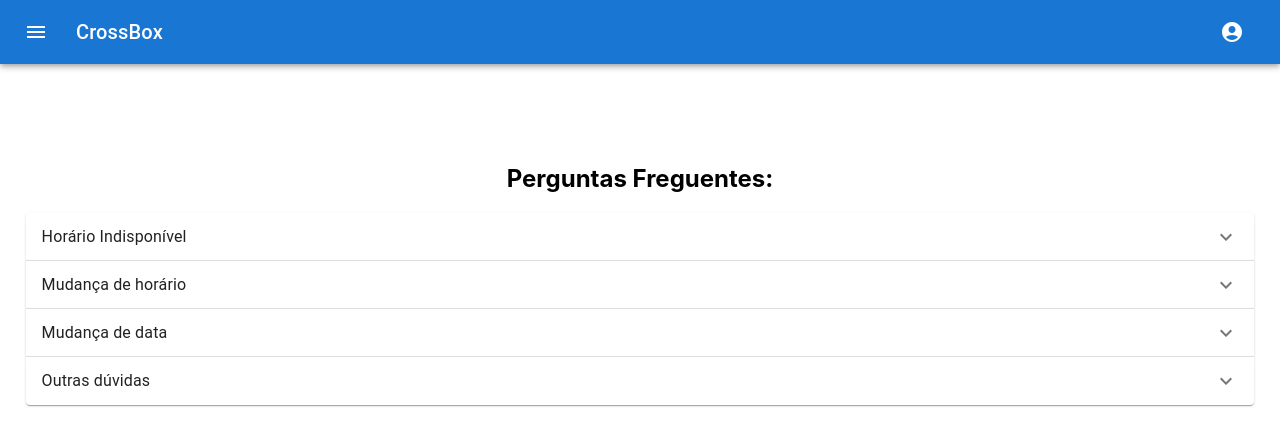
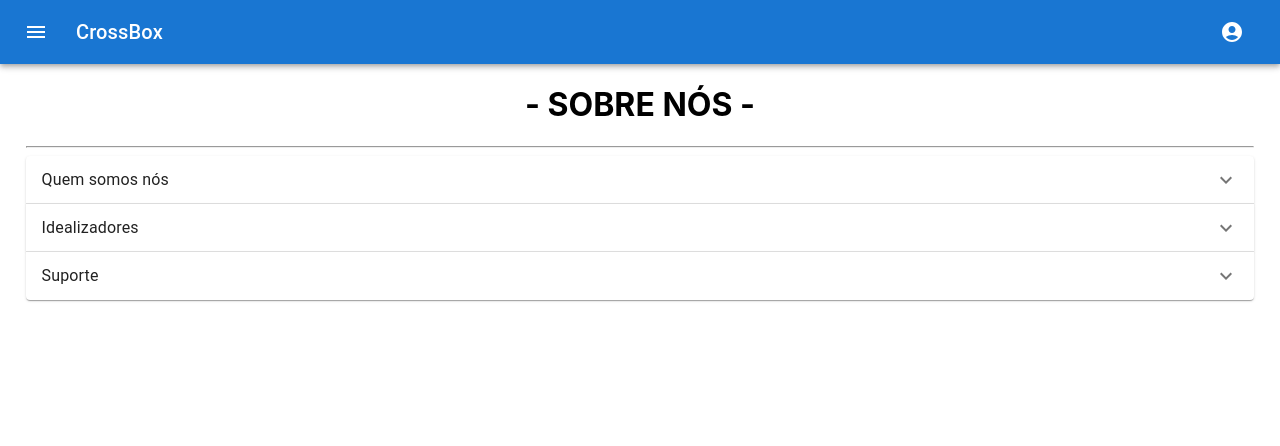
Before and after one commit to iwtrainingbr/app-front-13, a React (Create React App) app: page /ajuda in a window 1280 px wide. Shown: the top 446 px of the page. Built offline with nearby package versions, Linux system fonts and the light colour scheme; the HTML template or start-up script is replaced by a standard one; what react-swipeable-views-utils would draw is missing.

Commit message:
nova tela de support

```diff
--- a/src/pages/Support/index.js
+++ b/src/pages/Support/index.js
@@ -1,73 +1,85 @@
 import * as React from 'react';
 import Accordion from '@mui/material/Accordion';
+import AccordionDetails from '@mui/material/AccordionDetails';
 import AccordionSummary from '@mui/material/AccordionSummary';
-import AccordionDetails from '@mui/material/AccordionDetails';
 import Typography from '@mui/material/Typography';
 import ExpandMoreIcon from '@mui/icons-material/ExpandMore';
+import Avatar from '@mui/material/Avatar';
+import Stack from '@mui/material/Stack';
 
-export default function Support() {
+import Profile from './profile.jpg';
+import InstagramIcon from '@mui/icons-material/Instagram';
+
+import './support.css';
+
+
+export default function ControlledAccordions() {
+  const [expanded, setExpanded] = React.useState(false);
+
+  const handleChange = (panel) => (event, isExpanded) => {
+    setExpanded(isExpanded ? panel : false);
+  };
+
   return (
-    <div style={{ marginTop:100, textAlign:'center'}}>
 
-        <h2>Perguntas Freguentes:</h2>
+    <div className="page-support">
 
-      <Accordion>
+      <h1> - SOBRE NÓS - </h1>
+
+      <hr/>
+
+      <Accordion expanded={expanded === 'panel1'} onChange={handleChange('panel1')}>
         <AccordionSummary
           expandIcon={<ExpandMoreIcon />}
-          aria-controls="panel1a-content"
-          id="panel1a-header"
+          aria-controls="panel1bh-content"
+          id="panel1bh-header"
         >
-          <Typography>Horário Indisponível</Typography>
+
+        <Typography className='typo'>Quem somos nós</Typography>
         </AccordionSummary>
         <AccordionDetails>
           <Typography>
-            Lorem ipsum dolor sit amet, consectetur adipiscing elit. Suspendisse
-            malesuada lacus ex, sit amet blandit leo lobortis eget.
+            Aplicativo para melhorar funcionalidade do nosso aluno, pensando em seu conforto e bem estar.
           </Typography>
         </AccordionDetails>
       </Accordion>
-      <Accordion>
+
+      <Accordion expanded={expanded === 'panel2'} onChange={handleChange('panel2')}>
         <AccordionSummary
           expandIcon={<ExpandMoreIcon />}
-          aria-controls="panel2a-content"
-          id="panel2a-header"
+          aria-controls="panel2bh-content"
+          id="panel2bh-header"
         >
-          <Typography>Mudança de horário</Typography>
+
+          <Typography>
+            Idealizadores
+          </Typography>
         </AccordionSummary>
         <AccordionDetails>
           <Typography>
-            Lorem ipsum dolor sit amet, consectetur adipiscing elit. Suspendisse
-            malesuada lacus ex, sit amet blandit leo lobortis eget.
+
+          <Stack direction="row" spacing={2}>
+          <Avatar alt="Remy Sharp" src={Profile}/>
+          <p>João TikToker</p>
+          <InstagramIcon/>
+          </Stack>
+
           </Typography>
         </AccordionDetails>
       </Accordion>
-      <Accordion>
+      <Accordion expanded={expanded === 'panel3'} onChange={handleChange('panel3')}>
         <AccordionSummary
           expandIcon={<ExpandMoreIcon />}
-          aria-controls="panel2a-content"
-          id="panel2a-header"
+          aria-controls="panel3bh-content"
+          id="panel3bh-header"
         >
-          <Typography>Mudança de data</Typography>
+          <Typography>
+           Suporte
+          </Typography>
         </AccordionSummary>
         <AccordionDetails>
           <Typography>
-            Lorem ipsum dolor sit amet, consectetur adipiscing elit. Suspendisse
-            malesuada lacus ex, sit amet blandit leo lobortis eget.
-          </Typography>
-        </AccordionDetails>
-      </Accordion>
-      <Accordion>
-        <AccordionSummary
-          expandIcon={<ExpandMoreIcon />}
-          aria-controls="panel2a-content"
-          id="panel2a-header"
-        >
-          <Typography>Outras dúvidas</Typography>
-        </AccordionSummary>
-        <AccordionDetails>
-          <Typography>
-            Lorem ipsum dolor sit amet, consectetur adipiscing elit. Suspendisse
-            malesuada lacus ex, sit amet blandit leo lobortis eget.
+            <p>Para dúvidas ou informações contacte-nos através no email:<a href="url">  front13foverever@gmail.com</a></p>
           </Typography>
         </AccordionDetails>
       </Accordion>
--- /dev/null
+++ b/src/pages/Support/support.css
@@ -0,0 +1,8 @@
+.page-support {
+    text-align: center;
+    justify-content: center;
+}
+
+.h1 {
+    margin-top: 50px;
+}
```
Also changed, not shown: src/pages/Support/profile.jpg (added).
